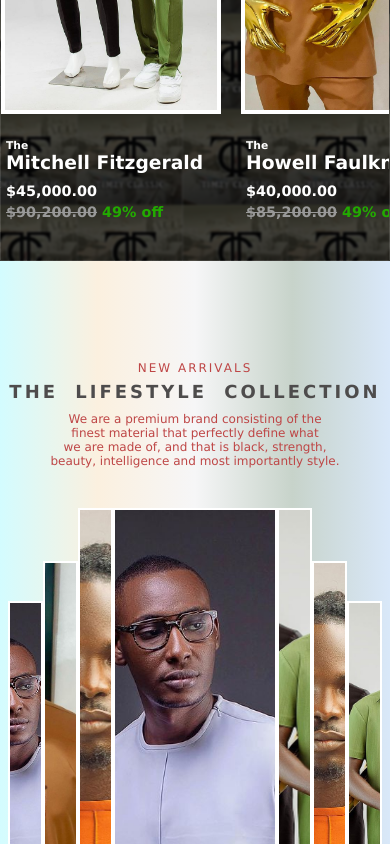
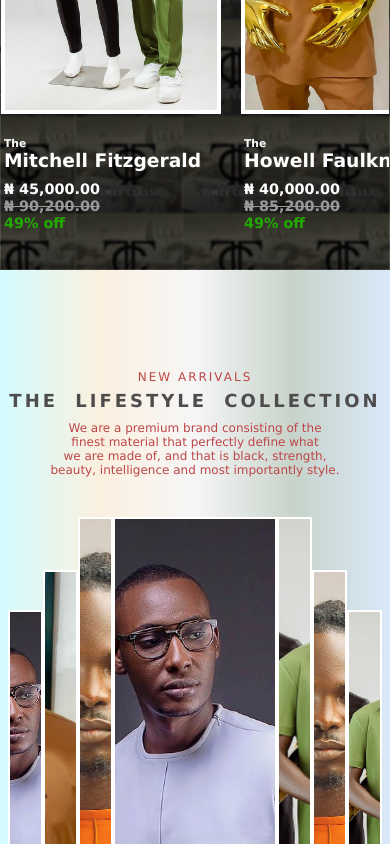
Before and after one commit to yakubu-josiah/TimzyClassic_client, a React (Create React App) app in the folder client/: page / in a window 390 px wide. Shown: the part 1920-2764 px from the top of the page. Built offline with nearby package versions, Linux system fonts and the light colour scheme.

Commit message:
fix(style): overflow on Product details price on card fixed

```diff
--- a/client/src/components/UI/ProductDetails.css
+++ b/client/src/components/UI/ProductDetails.css
@@ -35,3 +35,14 @@
         display: grid;
     }
 }
+
+@media screen and (max-width: 520px) {
+    .PD_details {
+        padding: 3px;
+    }
+
+    .PD_details .PD_prices div, .PD_details .PD_prices {
+        display: grid;
+        gap: 1px;
+    }
+}
--- a/client/src/components/UI/ProductDetails.jsx
+++ b/client/src/components/UI/ProductDetails.jsx
@@ -3,10 +3,7 @@ import './ProductDetails.css'
 
 export default function ProductDetails({name, price}) {
     const formatPrice = (price) => {
-        return new Intl.NumberFormat('en-US', {
-          style: 'currency',
-          currency: 'USD',
-        }).format(price);
+        return `₦ ${price.toString().replace(/\B(?=(\d{3})+(?!\d))/g, ",")}.00`
     };
 
     return (
```
